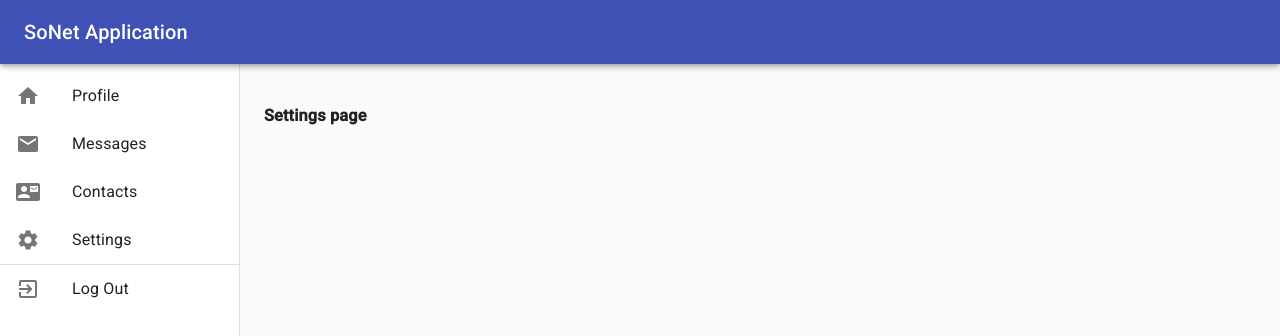
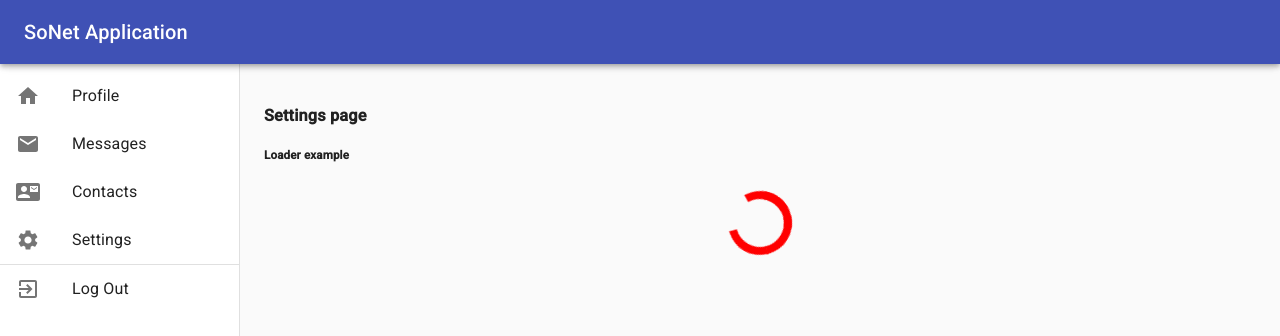
Before and after one commit to VadimProkopchuk/SoNet, a React (Create React App) app in the folder src/app/: page /settings in a window 1280 px wide. Shown: the top 336 px of the page. Built offline with nearby package versions, Linux system fonts and the light colour scheme.

Commit message:
Added Loader component

```diff
--- /dev/null
+++ b/src/app/src/components/UI/Loader/Loader.js
@@ -0,0 +1,12 @@
+import React from "react";
+import classes from "./Loader.module.css"
+
+const Loader = props => (
+    <div className={classes.Center}>
+        <div className={classes.Loader}>
+            <div/><div/><div/><div/>
+        </div>
+    </div>
+);
+
+export default Loader;
--- /dev/null
+++ b/src/app/src/components/UI/Loader/Loader.module.css
@@ -0,0 +1,44 @@
+.Loader {
+    display: inline-block;
+    position: relative;
+    width: 80px;
+    height: 80px;
+}
+
+.Loader div {
+    box-sizing: border-box;
+    display: block;
+    position: absolute;
+    width: 64px;
+    height: 64px;
+    margin: 8px;
+    border: 8px solid;
+    border-radius: 50%;
+    animation: lds-ring 1.2s cubic-bezier(0.5, 0, 0.5, 1) infinite;
+    border-color: red transparent transparent transparent;
+}
+
+.Loader div:nth-child(1) {
+    animation-delay: -0.45s;
+}
+
+.Loader div:nth-child(2) {
+    animation-delay: -0.3s;
+}
+
+.Loader div:nth-child(3) {
+    animation-delay: -0.15s;
+}
+
+@keyframes lds-ring {
+    0% {
+        transform: rotate(0deg);
+    }
+    100% {
+        transform: rotate(360deg);
+    }
+}
+
+.Center {
+    text-align: center;
+}
--- a/src/app/src/pages/SettingsPage/SettingsPage.js
+++ b/src/app/src/pages/SettingsPage/SettingsPage.js
@@ -1,5 +1,10 @@
 import React from "react";
+import Loader from "../../components/UI/Loader/Loader";
 
 export default () => (
-    <h3>Settings page</h3>
+    <React.Fragment>
+        <h3>Settings page</h3>
+        <h5>Loader example</h5>
+        <Loader />
+    </React.Fragment>
 );
```
